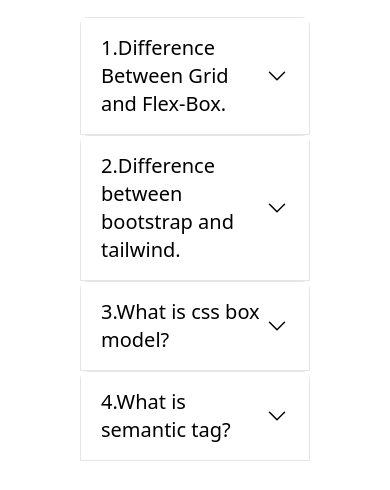
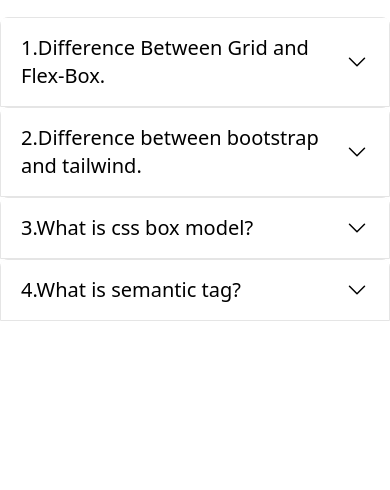
Before and after one commit to gilbertakham29/my-vite3-app, a website built with Vite: page index.html in a window 390 px wide. Shown: the part 171-661 px from the top of the page. Built offline with nearby package versions, Linux system fonts and the light colour scheme.

Commit message:
changes in the responsiveness of the accordion in mobile view

```diff
--- a/index.html
+++ b/index.html
@@ -12,7 +12,7 @@
       <p class="text-center pb-3 font-sans font-normal text-black">It is a long established fact that a reader will be distracted by the readable content of a page when looking at its layout.</p>
     </div>
     <div>
-      <div class="mx-20 mt-5 xs:mx-5">
+      <div class="mx-20 xs:mx-0 xss:mx-0 mt-5">
         <div
           class="rounded-t-lg border border-neutral-200 bg-white">
           <h2 class="mb-0">
--- a/tailwind.config.js
+++ b/tailwind.config.js
@@ -7,7 +7,8 @@
   theme: {
     extend: {
       screens:{
-        xs:"393px"
+        xs:"363px",
+        xss:'360px'
       }
     },
   },
```
